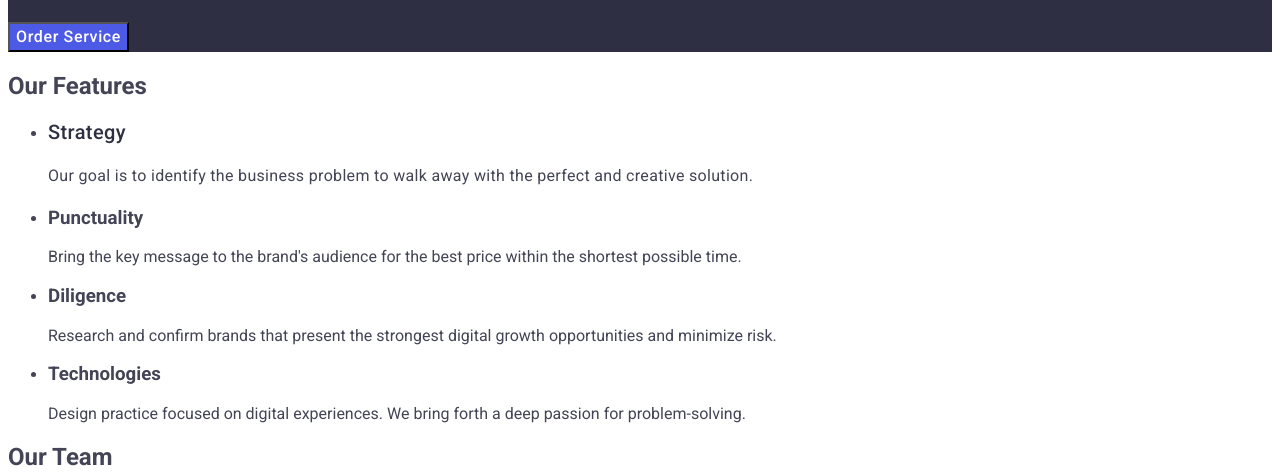
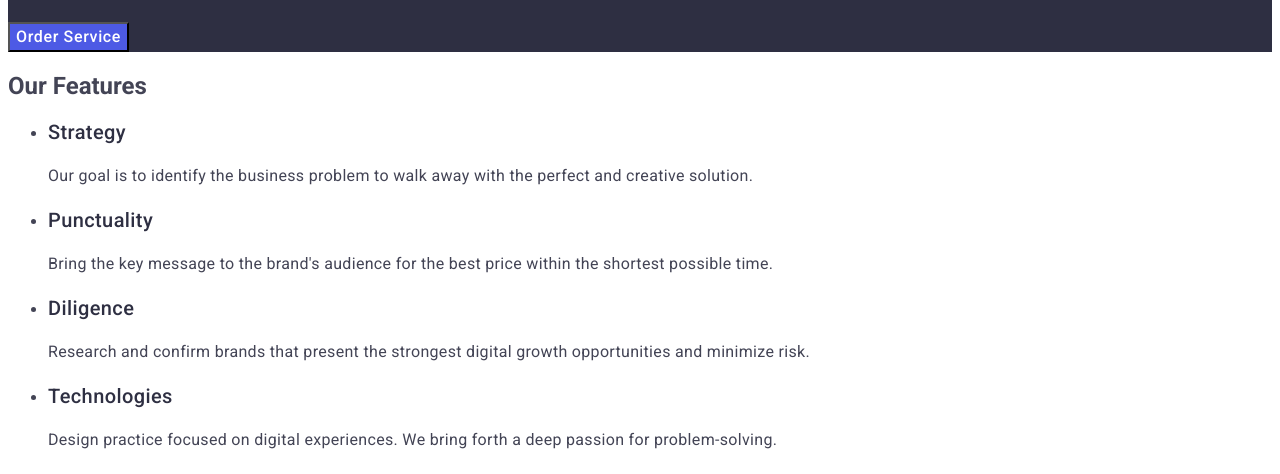
Before and after one commit to Hezaarfenn/goit-markup-hw-02, a plain HTML site: page index.html in a window 1280 px wide. Shown: the part 312-786 px from the top of the page. Drawn offline with Linux system fonts and the light colour scheme.

Commit message:
bölüm 2 bitti

```diff
--- a/index.html
+++ b/index.html
@@ -52,18 +52,18 @@
                     <p class="second-text">Our goal is to identify the business problem to walk away with the perfect and creative solution.</p>
                 </li>
                 <li>
-                    <h3>Punctuality</h3>
-                    <p>Bring the key message to the brand's audience for the best price within the shortest possible
+                    <h3 class="second-title">Punctuality</h3>
+                    <p class="second-text">Bring the key message to the brand's audience for the best price within the shortest possible
                         time.</p>
                 </li>
                 <li>
-                    <h3>Diligence</h3>
-                    <p>Research and confirm brands that present the strongest digital growth opportunities and minimize
+                    <h3 class="second-title">Diligence</h3>
+                    <p class="second-text">Research and confirm brands that present the strongest digital growth opportunities and minimize
                         risk.</p>
                 </li>
                 <li>
-                    <h3>Technologies</h3>
-                    <p>Design practice focused on digital experiences. We bring forth a deep passion for
+                    <h3 class="second-title">Technologies</h3>
+                    <p class="second-text">Design practice focused on digital experiences. We bring forth a deep passion for
                         problem-solving.</p>
                 </li>
             </ul>
```
